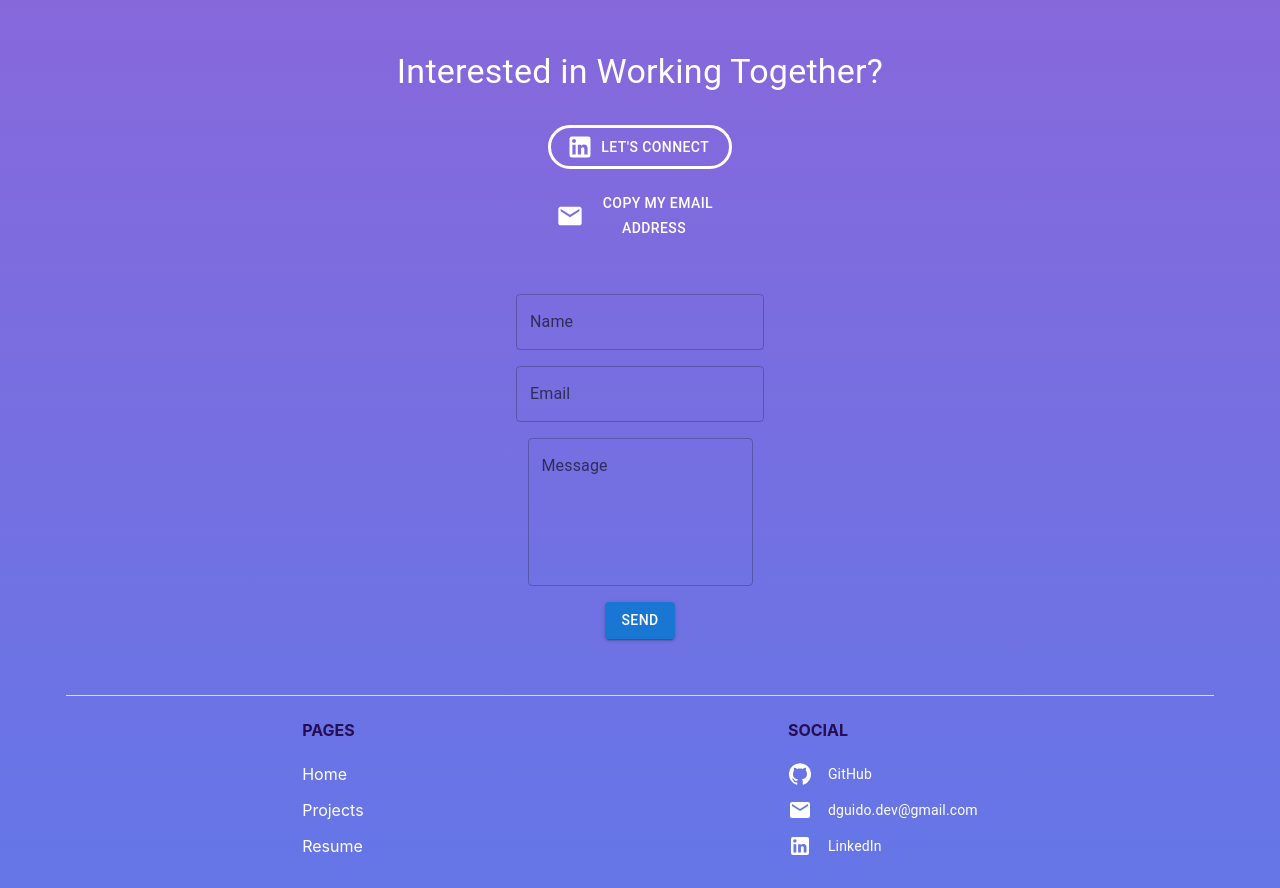
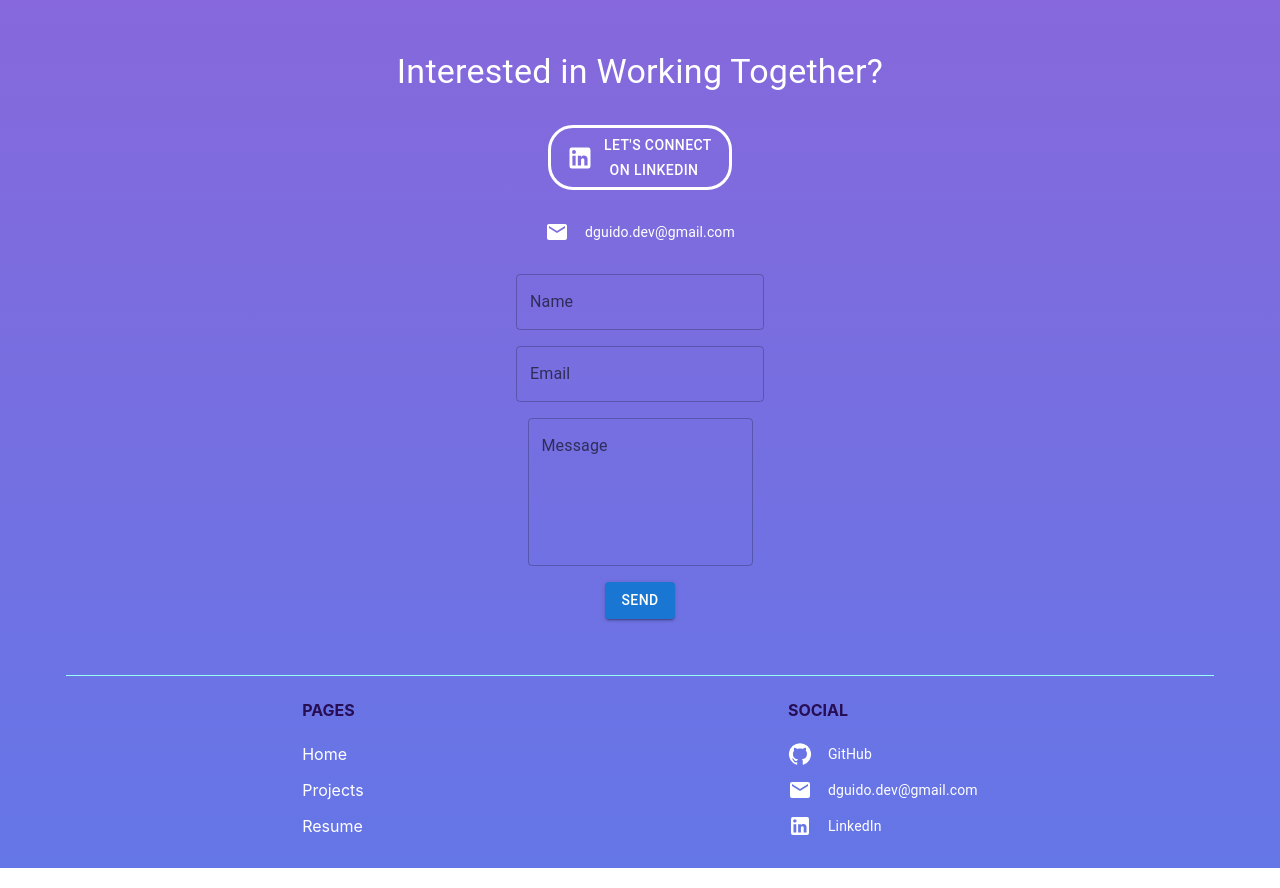
Before and after one commit to CypherNyx/dahlia-portfolio-site, a React (Create React App) app: page / in a window 1280 px wide. Shown: the part 2640-3528 px from the top of the page. Built offline with nearby package versions, Linux system fonts and the light colour scheme; no server answers; what @react-pdf/renderer would draw is missing.

Commit message:
fixing the tooltip for email

```diff
--- a/src/components/Contact.jsx
+++ b/src/components/Contact.jsx
@@ -54,28 +54,26 @@ import EmailForm from './EmailForm';
           border: "3px solid white",
           mx: "auto",
           mt: 4,
-          mb: 2,
+          mb: 3,
         }}
       >
         <a href="https://www.linkedin.com/in/dahlia-guido/" target="_blank" style={{ textDecoration: "none", color: "white" }}rel="noopener noreferrer">
-        <span style={{ display: "flex", alignItems: "center" }}>
-        <LinkedInIcon style={{ color: '#FFF', height: "28", width: "28"}} />&nbsp; Let's connect</span>
+        <span style={{ display: "flex", alignItems: "center", justifyContent: "center", }}>
+        <LinkedInIcon style={{ color: '#FFF', height: "28", width: "28"}} />&nbsp; Let's connect on LinkedIn</span>
         </a>
       </CustomButton>
 
-      <CustomButton
-        variant="text"
-        sx={{
-          mx: "auto",
-          mt: 1,
-          mb: 5,
-        }}
-      >
-        <a href="https://www.linkedin.com/in/dahlia-guido/" target="_blank" style={{ textDecoration: "none", color: "white" }}rel="noopener noreferrer">
-        <span style={{ display: "flex", alignItems: "center" }}>
-        <EmailIcon style={{ color: '#FFF', height: "28", width: "28"}} />&nbsp; copy my email address</span>
-        </a>
-      </CustomButton>
+
+      <ClickAwayListener onClickAway={handleClickAway}>
+        <Tooltip open={open} title="Email copied!" placement="top">
+        <Box sx={{ display: "flex", alignItems: "center", justifyContent: "center", mb: 2, cursor: "pointer" }}>
+          <EmailIcon sx={{ mr: 2, color: "white" }} />
+          <Typography variant="body2" sx={{ color: "white", my: 1 }} onClick={handleClick}>
+            dguido.dev@gmail.com
+          </Typography>
+        </Box>
+        </Tooltip>
+        </ClickAwayListener>
       </Box>
       <EmailForm />
       </Box>
```
